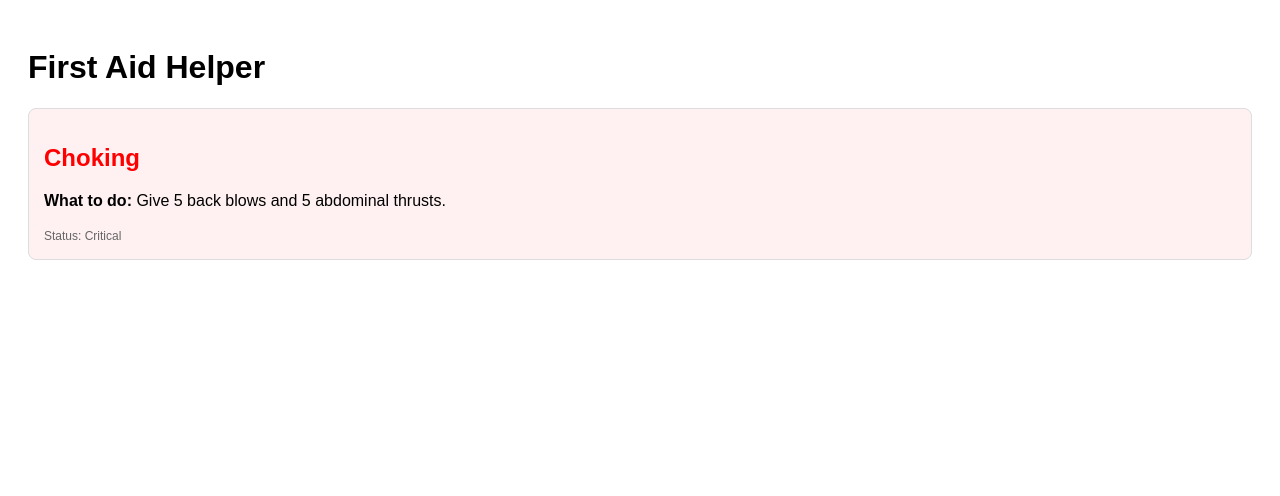
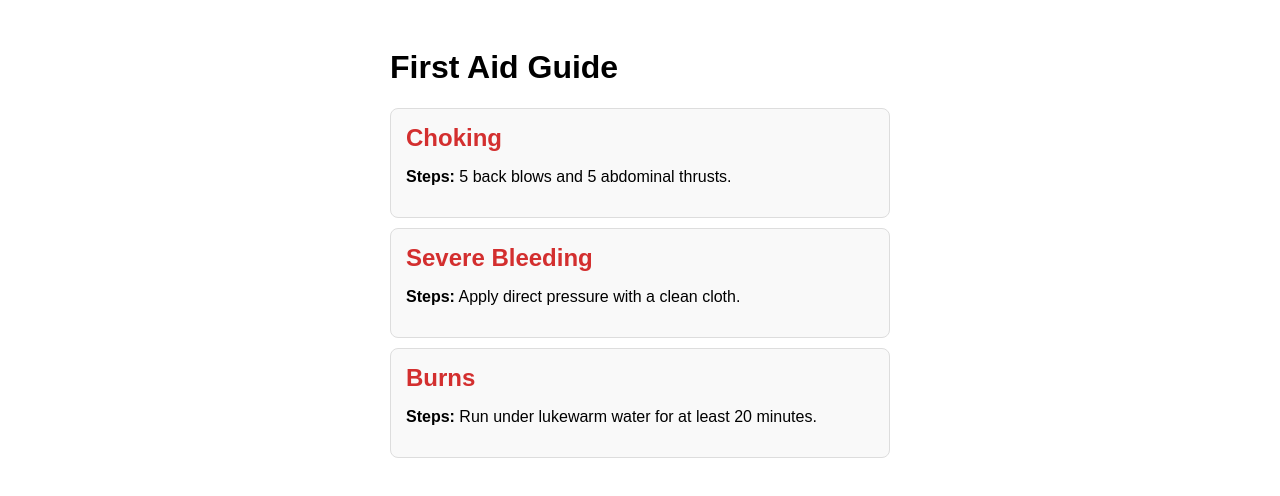
Before and after one commit to morinbh/first-aid-app, a React (Vite) app: page / in a window 1280 px wide. Shown: the top 496 px of the page. Built offline with nearby package versions, Linux system fonts and the light colour scheme.

Commit message:
Created reusable EmergencyCard component

```diff
--- a/src/App.jsx
+++ b/src/App.jsx
@@ -1,26 +1,40 @@
+// 1. This is the "Blueprint" for all emergency cards
+function EmergencyCard(props) {
+  return (
+    <div style={{
+      border: '1px solid #ddd',
+      padding: '15px',
+      borderRadius: '8px',
+      backgroundColor: '#f9f9f9',
+      marginBottom: '10px'
+    }}>
+      <h2 style={{ color: '#d32f2f', margin: '0 0 10px 0' }}>{props.title}</h2>
+      <p><strong>Steps:</strong> {props.action}</p>
+    </div>
+  );
+}
+
+// 2. This is your main App
 function App() {
-  // This is our data "object" for one emergency
-  const emergency = {
-    title: "Choking",
-    action: "Give 5 back blows and 5 abdominal thrusts.",
-    severity: "Critical"
-  };
+  return (
+    <div style={{ padding: '20px', maxWidth: '500px', margin: '0 auto', fontFamily: 'sans-serif' }}>
+      <h1>First Aid Guide</h1>
 
-  return (
-    <div style={{ padding: '20px', fontFamily: 'sans-serif' }}>
-      <h1>First Aid Helper</h1>
+      {/* 3. Now we can use the blueprint as many times as we want */}
+      <EmergencyCard
+        title="Choking"
+        action="5 back blows and 5 abdominal thrusts."
+      />
 
-      {/* This is our first 'Card' */}
-      <div style={{
-        border: '1px solid #ddd',
-        padding: '15px',
-        borderRadius: '8px',
-        backgroundColor: '#fff1f1'
-      }}>
-        <h2 style={{ color: 'red' }}>{emergency.title}</h2>
-        <p><strong>What to do:</strong> {emergency.action}</p>
-        <span style={{ fontSize: '12px', color: '#666' }}>Status: {emergency.severity}</span>
-      </div>
+      <EmergencyCard
+        title="Severe Bleeding"
+        action="Apply direct pressure with a clean cloth."
+      />
+
+      <EmergencyCard
+        title="Burns"
+        action="Run under lukewarm water for at least 20 minutes."
+      />
     </div>
   );
 }
```
